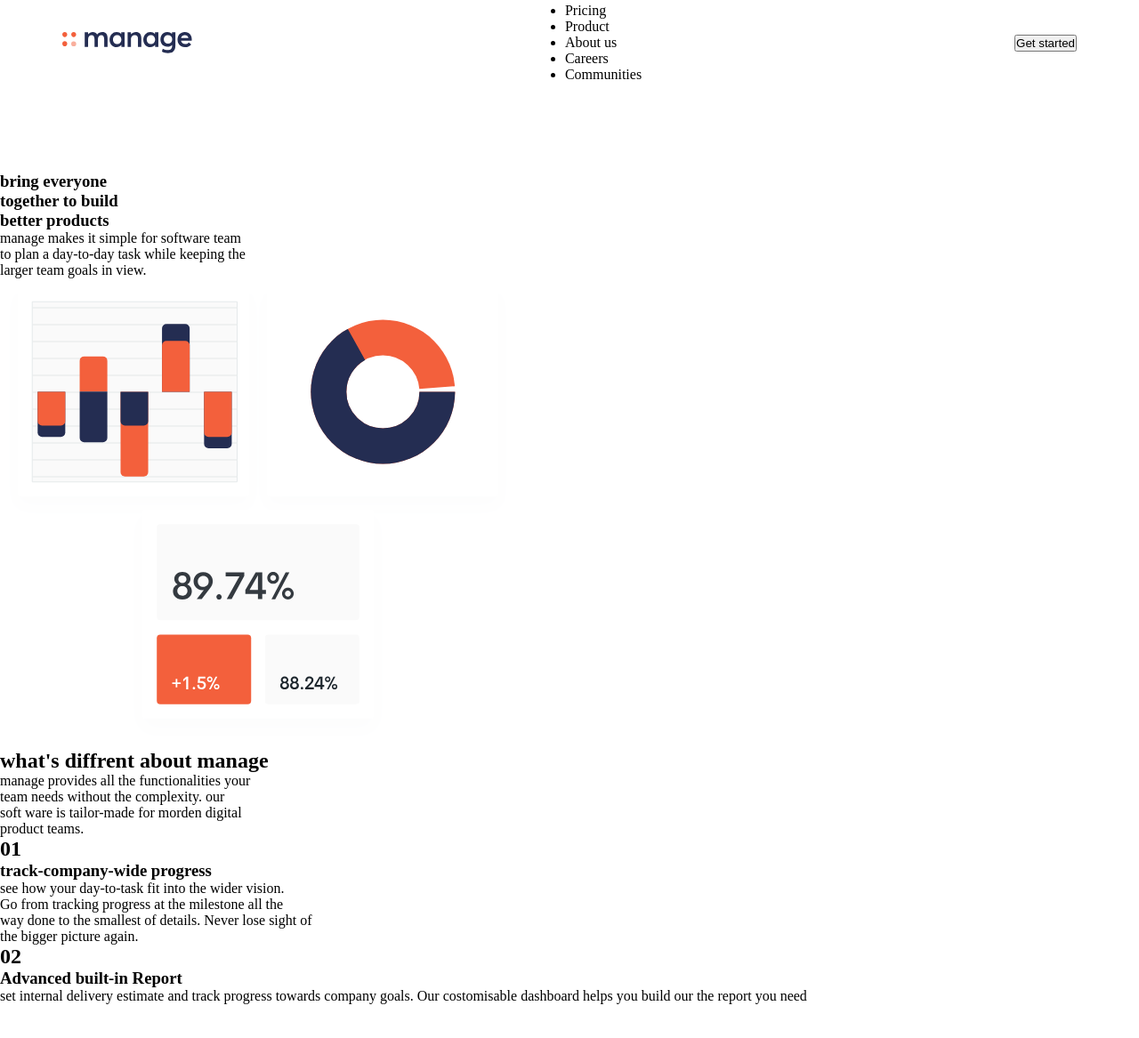
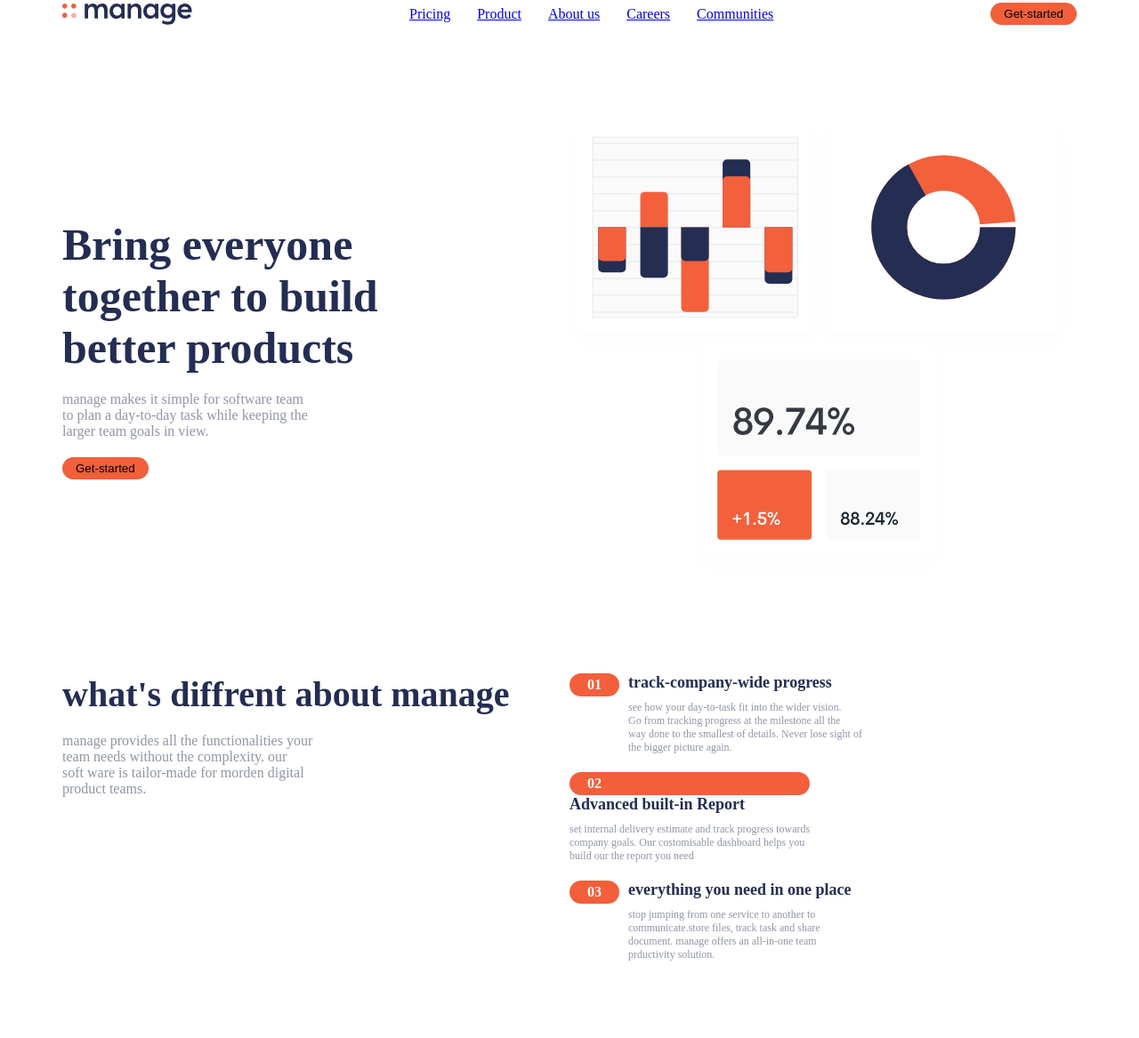
Before and after one commit to puritycreative/MANAGEE, a plain HTML site: page manage.html in a window 1280 px wide. Shown: the part 37-1204 px from the top of the page at 89% size. Before the commit the page ends 1166 px from the top, so only its background shows below. Drawn offline with Linux system fonts and the light colour scheme.

Commit message:
my third attempt

```diff
--- a/manage.css
+++ b/manage.css
@@ -28,7 +28,7 @@
     /* font weight */
     --weight1: 400;
     --weight2: 500;
-    --weighr3: 700;
+    --weight3: 700;
 }
 
 nav {
@@ -46,15 +46,123 @@ nav {
 .listing {
     /* border: 3px solid green; */
     display: flex;
-    flex-direction: row;
+    flex-direction:row;
     align-items: center;
     list-style-type: none;
     gap: 30px;
 
 }
 #get-started {
-    background-color: var(--Bright-Red);
+    background-color:var(--Bright-Red);
     padding: 5px 15px;
     border-radius: 20px;
     border: 0px;
 }
+#section-1 {
+    /* border: 2px solid black; */
+    display: flex;
+    flex-direction: row;
+    align-items: center;
+    margin: 40px 70px 100px;
+
+}
+.section-1-text {
+    /* border: 2px solid black; */
+    display: flex ;
+    flex-direction: column;
+    align-items: start;
+    gap: 20px;
+    width: 100%;
+}
+.section-1-text h1 {
+    font-size: 50px;
+    color: var(--dark-blue);
+    font-weight: var(--weight3);
+    width: 100%;
+
+}
+.section-1-text p {
+    font-size: var(--font-size);
+    color: var(--dark-Grayish-Blue);
+}
+
+.section-1-img {
+    width: 100%;
+}
+.section-img img {
+    width: 80%;
+}
+
+
+
+#section-2 {
+    /* border: 2px solid black; */
+    display: flex;
+    flex-direction: row;
+    align-items: start;
+    margin: 40px 70px 100px;
+}
+
+.first-part,
+.second-part {
+    width: 100%;
+}
+
+.first-part {
+    display: flex;
+    flex-direction: column;
+    align-items: start;
+    gap: 20px;
+}
+.first-part h1 {
+    color: var(--dark-blue);
+    font-size: 40px;
+    font-weight: var(--weight3);
+}
+
+.first-part p {
+    font-size: var(--font-size);
+    color: var(--dark-Grayish-Blue);
+}
+.second-part {
+    /* border: 2px solid black; */
+    display: flex;
+    flex-direction: column;
+    align-items: start;
+    gap: 20px;
+}
+
+.no-1, .n0-2, .no-3 {
+    display: flex;
+    flex-direction: row;
+    align-items: start;
+    gap: 10px;
+}
+
+.no-1 div, .no-2 div, .no-3 div  {
+    display: flex;
+    flex-direction: column;
+    align-items: start;
+    gap: 10px ;
+}
+.color {
+    background-color: var(--Bright-Red);
+    border-radius: 15px;
+    padding: 4px 20px;
+    color: white;
+    font-size: var(--font-size);
+
+}
+
+.no-1 div h3,
+.no-2 div h3,
+.no-3 div h3 {
+    color: var(--dark-blue);
+    font-size: 18px;
+}
+.no-1 div p,
+.no-2 div p,
+.no-3 div p {
+    color: var(--dark-Grayish-Blue);
+    font-size: 12px;
+}
--- a/manage.html
+++ b/manage.html
@@ -11,61 +11,98 @@
         <!-- this is my navigation bar -->
         <nav>
             <img src="/resources/logo.svg" alt="manage logo">
-            <ul>
-            <li>Pricing</li>
-            <li>Product</li>
-            <li>About us</li>
-            <LI>Careers</LI>
-            <li>Communities</li>
+            <ul class="listing">
+
+            <li>
+                <a href="https://www.facebook.com" target="blank">Pricing</a>
+            </li>
+            <li>
+                <a href="https://www.facebook.com" target="blank">Product</a>
+            </li>
+            <li><a href="https://www.facebook.com" target="blank">About us</a>
+            </li>
+            <LI>
+                <a href="https://www.facebook.com" target="blank">Careers</a>
+            </LI>
+            <li>
+                <a href="https://www.facebook.com" target="blank">Communities</a>
+            </li>
             </ul>
 
-            <button>Get started</button>
+            <button id="get-started">Get-started</button>
         </nav>
 
         <!-- this is my first section -->
-         <section>
-            <div>
-                <h1>bring everyone <br> together to build <br> better products</h1>
+         <section id="section-1">
+            <div class="section-1-text">
+                <h1>Bring everyone <br> together to build <br> better products</h1>
 
-                <p>manage makes it simple for software team <br> to plan a day-to-day task while keeping the <br> larger team goals in view. </p>
+                <p>manage makes it simple for software team <br> to plan a day-to-day task while keeping the
+                     <br> larger team goals in view.
+                     </p>
+                     <button id="get-started">Get-started</button>
             </div>
 
-            <div>
+            <div class="section-1-img">
                 <img src="/resources/illustration-intro.svg" alt=" intro section">
                 <link rel="stylesheet" href="/manage.css">
             </div>
          </section>
 
     </section>
+
     <!-- THIS IS MY SECTION II -->
-    <section>
-        <div>
+    <section id="section-2">
+
+        <div class="first-part">
             <h1>what's diffrent about manage</h1>
+
             <p>manage provides all the functionalities your
              <br>team needs without the complexity. our <br>
              soft ware is tailor-made for morden digital <br>
               product teams.</p>
         </div>
-        <div>
-            <div>
-                <h1>01</h1>
+
+        <div class="second-part">
+            <div class="no-1">
+                <h1 class="color">01</h1>
 
                 <div>
                     <h3>track-company-wide progress</h3>
-                    <p> see how your day-to-task fit into the wider vision. <br> Go from tracking progress at the milestone all the <br>way done to the smallest of details. Never lose sight of <br> the bigger picture again. </p>
+                    <p> see how your day-to-task fit into the wider vision.
+                        <br> Go from tracking progress at the milestone all the
+                         <br>way done to the smallest of details. Never lose sight of
+                         <br> the bigger picture again.
+                    </p>
                 </div>
-                <div>
-                    <div>
-                        <h1>02</h1>
-                        <div>
-                            <h3>Advanced built-in Report</h3>
-                            <p> set internal delivery estimate and track progress towards company goals. Our costomisable dashboard helps you build our the report you need  </p>
-                        </div>
-                    </div>
-                </div>
-
             </div>
 
+            <div class="no-2">
+                <h1 class="color">02</h1>
+
+                <div>
+                    <h3>Advanced built-in Report</h3>
+
+                    <p>
+                        set internal delivery estimate and track progress towards
+                        <br> company goals. Our costomisable dashboard helps you
+                        <br> build our the report you need
+                    </p>
+                </div>
+            </div>
+
+            <div class="no-3">
+                <h1 class="color">03</h1>
+                <div>
+                    <h3> everything you need in one place</h3>
+
+                    <p> stop jumping from one service to another to <br>
+                    communicate.store files, track task and share <br>
+                    document. manage offers an all-in-one team <br>
+                    prductivity solution.
+                </p>
+                </div>
+            </div>
         </div>
 
     </section>
```
